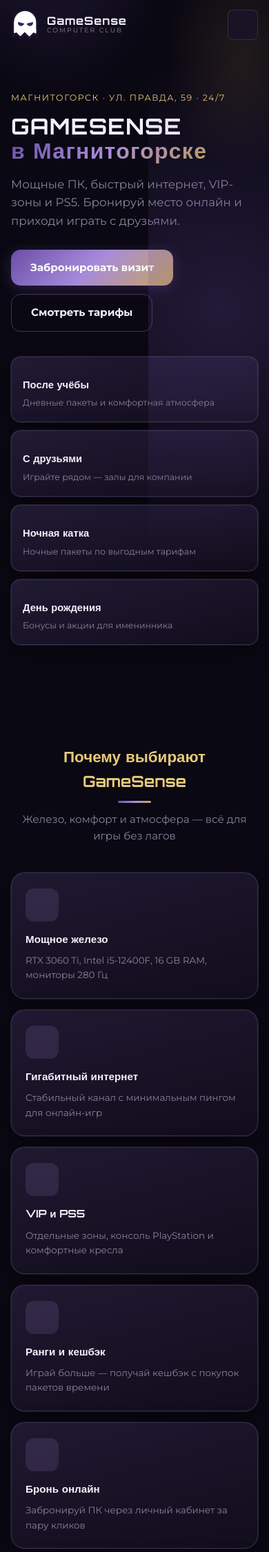
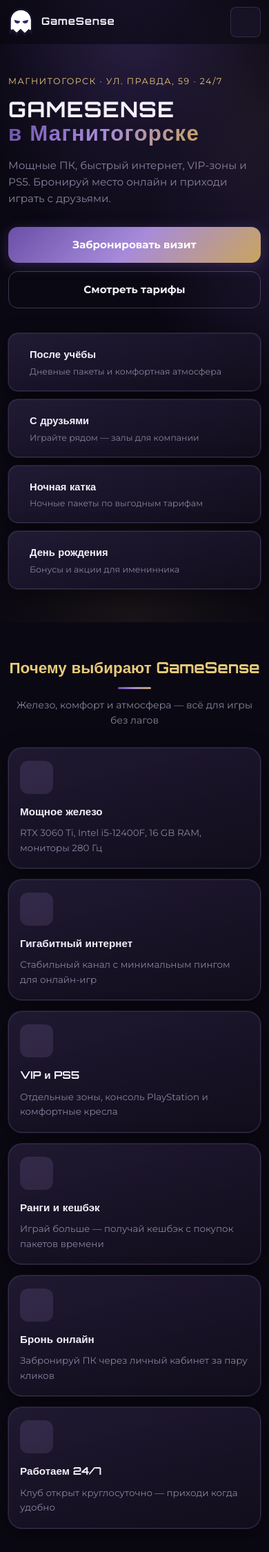
Before and after one commit to Koj10/landing, a Flask app: page / in a window 390 px wide. Shown: the top 2250 px of the page at 69% size. Run offline with Flask 3, Linux system fonts and the light colour scheme; some libraries are stand-ins or nearby versions.

Commit message:
Аддаптация

```diff
--- a/static/css/landing.css
+++ b/static/css/landing.css
@@ -18,11 +18,18 @@
 	--header-height: 72px;
 	--transition: 0.25s cubic-bezier(0.4, 0, 0.2, 1);
 	--container: 1180px;
+	--safe-top: env(safe-area-inset-top, 0px);
+	--safe-right: env(safe-area-inset-right, 0px);
+	--safe-bottom: env(safe-area-inset-bottom, 0px);
+	--safe-left: env(safe-area-inset-left, 0px);
 }
 
 *, *::before, *::after { box-sizing: border-box; }
 
-html { scroll-behavior: smooth; }
+html {
+	scroll-behavior: smooth;
+	-webkit-text-size-adjust: 100%;
+}
 
 body.landing-body {
 	margin: 0;
@@ -31,6 +38,8 @@ body.landing-body {
 	color: var(--white);
 	line-height: 1.6;
 	min-height: 100vh;
+	overflow-x: clip;
+	-webkit-tap-highlight-color: transparent;
 }
 
 body.landing-body::before {
@@ -39,8 +48,8 @@ body.landing-body::before {
 	inset: 0;
 	pointer-events: none;
 	background:
-		radial-gradient(ellipse 80% 50% at 20% -10%, rgba(107, 79, 168, 0.22), transparent 55%),
-		radial-gradient(ellipse 60% 40% at 90% 10%, rgba(201, 165, 92, 0.12), transparent 50%);
+		radial-gradient(ellipse 80% 50% at 20% -10%, rgba(107, 79, 168, 0.18), transparent 55%),
+		radial-gradient(ellipse 60% 40% at 90% 10%, rgba(201, 165, 92, 0.08), transparent 50%);
 	z-index: -1;
 }
 
@@ -247,19 +272,31 @@ a:hover { color: var(--gold-light); }
 	position: relative;
 	padding: 48px 0 72px;
 	overflow: hidden;
+	isolation: isolate;
 }
 
-.landing-hero__glow {
+.landing-hero::before,
+.landing-hero::after {
+	content: "";
 	position: absolute;
-	top: -20%;
-	right: -10%;
-	width: 55%;
-	height: 120%;
-	background: radial-gradient(circle, rgba(107, 79, 168, 0.25), transparent 65%);
+	inset: 0;
 	pointer-events: none;
+	z-index: 0;
+}
+
+.landing-hero::before {
+	background:
+		radial-gradient(ellipse 90% 70% at 82% 18%, rgba(107, 79, 168, 0.32), transparent 62%),
+		radial-gradient(ellipse 70% 55% at 12% 22%, rgba(107, 79, 168, 0.14), transparent 58%);
+}
+
+.landing-hero::after {
+	background: radial-gradient(ellipse 80% 45% at 50% 110%, rgba(201, 165, 92, 0.1), transparent 62%);
 }
 
 .landing-hero__grid {
+	position: relative;
+	z-index: 1;
 	display: grid;
 	grid-template-columns: 1.05fr 0.95fr;
 	gap: 36px;
@@ -811,17 +863,222 @@ a:hover { color: var(--gold-light); }
 
 /* Responsive */
 @media (max-width: 960px) {
-	.landing-nav, .landing-header__cta { display: none; }
-	.landing-burger { display: inline-flex; align-items: center; justify-content: center; }
+	.landing-nav,
+	.landing-header__cta { display: none; }
+
+	.landing-burger {
+		display: inline-flex;
+		align-items: center;
+		justify-content: center;
+	}
+
 	.landing-hero__grid { grid-template-columns: 1fr; }
 	.landing-features { grid-template-columns: repeat(2, minmax(0, 1fr)); }
+	.landing-pricing-grid { grid-template-columns: 1fr; }
+	.landing-gallery { grid-template-columns: repeat(2, minmax(0, 1fr)); }
 	.landing-footer__grid { grid-template-columns: 1fr; }
+	.landing-promo-grid { grid-template-columns: repeat(2, minmax(0, 1fr)); }
+}
+
+@media (max-width: 768px) {
+	:root { --header-height: 64px; }
+
+	body.landing-body::before {
+		background:
+			radial-gradient(ellipse 100% 60% at 50% -8%, rgba(107, 79, 168, 0.16), transparent 58%),
+			radial-gradient(ellipse 80% 45% at 100% 20%, rgba(201, 165, 92, 0.06), transparent 52%);
+	}
+
+	.landing-header {
+		height: calc(var(--header-height) + var(--safe-top));
+		padding-top: var(--safe-top);
+	}
+
+	.landing-container,
+	.landing-container--narrow {
+		width: min(var(--container), calc(100% - 24px));
+	}
+
+	.landing-brand__logo { width: 36px; }
+
+	.landing-brand__name { font-size: 0.92rem; }
+
+	.landing-hero {
+		padding: 32px 0 48px;
+	}
+
+	.landing-hero::before {
+		background:
+			radial-gradient(ellipse 110% 80% at 50% -5%, rgba(107, 79, 168, 0.26), transparent 58%),
+			radial-gradient(ellipse 85% 60% at 100% 35%, rgba(107, 79, 168, 0.18), transparent 55%);
+	}
+
+	.landing-hero::after {
+		background: radial-gradient(ellipse 100% 50% at 50% 100%, rgba(201, 165, 92, 0.08), transparent 60%);
+	}
+
+	.landing-hero__title {
+		font-size: clamp(1.75rem, 8vw, 2.4rem);
+	}
+
+	.landing-hero__lead {
+		font-size: 0.95rem;
+		max-width: none;
+	}
+
+	.landing-hero__actions {
+		flex-direction: column;
+		align-items: stretch;
+	}
+
+	.landing-hero__actions .landing-btn {
+		width: 100%;
+	}
+
+	.landing-section {
+		padding: 48px 0;
+	}
+
+	.landing-section__head {
+		margin-bottom: 28px;
+	}
+
+	.landing-section__sub {
+		font-size: 0.88rem;
+	}
+
+	.landing-tabs {
+		width: 100%;
+	}
+
+	.landing-tab {
+		flex: 1;
+		text-align: center;
+		padding: 12px 16px;
+	}
+
+	.landing-price-card {
+		padding: 18px 16px;
+	}
+
+	.landing-price-list li {
+		font-size: 0.82rem;
+		padding: 10px;
+	}
+
+	.landing-cta {
+		padding: 40px 0;
+	}
+
+	.landing-cta h2 {
+		font-size: 1.35rem;
+	}
+
+	.landing-cta__inner .landing-btn {
+		width: 100%;
+	}
+
+	.landing-footer {
+		padding: 40px 0 24px;
+	}
+
+	.landing-footer__list li {
+		word-break: break-word;
+	}
 }
 
 @media (max-width: 640px) {
-	.landing-hero__cards { grid-template-columns: 1fr; }
+	.landing-brand__sub { display: none; }
+
+	.landing-hero__cards {
+		grid-template-columns: 1fr;
+	}
+
 	.landing-features,
 	.landing-pricing-grid,
-	.landing-gallery { grid-template-columns: 1fr; }
-	.landing-cta__inner { flex-direction: column; text-align: center; }
+	.landing-gallery,
+	.landing-promo-grid {
+		grid-template-columns: 1fr;
+	}
+
+	.landing-feature {
+		padding: 18px 16px;
+	}
+
+	.landing-mini-card {
+		display: grid;
+		grid-template-columns: auto 1fr;
+		grid-template-rows: auto auto;
+		column-gap: 14px;
+		align-items: start;
+	}
+
+	.landing-mini-card i {
+		grid-row: 1 / span 2;
+		margin-bottom: 0;
+		align-self: center;
+	}
+
+	.landing-mini-card h3 {
+		margin-bottom: 4px;
+	}
+
+	.landing-faq__item summary {
+		padding: 14px 16px;
+		font-size: 0.9rem;
+		line-height: 1.4;
+		padding-right: 12px;
+	}
+
+	.landing-faq__item p {
+		padding: 0 16px 14px;
+		font-size: 0.86rem;
+	}
+
+	.landing-cta__inner {
+		flex-direction: column;
+		text-align: center;
+	}
+
+	.landing-page {
+		padding: calc(var(--header-height) + 24px) 0 48px;
+	}
+
+	.landing-prose {
+		padding: calc(var(--header-height) + 24px) 12px 48px;
+	}
 }
+
+@media (max-width: 380px) {
+	.landing-container,
+	.landing-container--narrow {
+		width: calc(100% - 20px);
+	}
+
+	.landing-btn--lg {
+		padding: 13px 18px;
+		font-size: 0.88rem;
+	}
+
+	.landing-price-list li {
+		flex-direction: column;
+		align-items: stretch;
+		gap: 4px;
+	}
+
+	.landing-price-list li strong {
+		align-self: flex-end;
+	}
+}
+
+@media (min-width: 641px) and (max-width: 960px) {
+	.landing-promo-grid {
+		grid-template-columns: repeat(2, minmax(0, 1fr));
+	}
+}
+
+@media (min-width: 961px) {
+	.landing-promo-grid {
+		grid-template-columns: repeat(auto-fit, minmax(280px, 1fr));
+	}
+}
--- a/templates/base.html
+++ b/templates/base.html
@@ -2,10 +2,10 @@
 <html lang="ru">
 <head>
 	<meta charset="UTF-8">
-	<meta name="viewport" content="width=device-width, initial-scale=1.0">
+	<meta name="viewport" content="width=device-width, initial-scale=1.0, viewport-fit=cover">
 	<title>{% block title %}GameSense — компьютерный клуб{% endblock %}</title>
 	<meta name="description" content="{% block description %}Компьютерный клуб GameSense в Магнитогорске: мощные ПК, VIP-зоны, бронь онлайн. ул. Правда, 59. Работаем 24/7.{% endblock %}">
-	<link rel="stylesheet" href="{{ url_for('static', filename='css/landing.css') }}?v=2.2">
+	<link rel="stylesheet" href="{{ url_for('static', filename='css/landing.css') }}?v=2.4">
 	<link rel="preconnect" href="https://fonts.googleapis.com">
 	<link rel="preconnect" href="https://fonts.gstatic.com" crossorigin>
 	<link href="https://fonts.googleapis.com/css2?family=Montserrat:ital,wght@0,100..900;1,100..900&family=Orbitron:wght@400..900&display=swap" rel="stylesheet">
@@ -16,7 +16,7 @@
 	{% include 'partials/header.html' %}
 	<main>{% block content %}{% endblock %}</main>
 	{% include 'partials/footer.html' %}
-	<script src="{{ url_for('static', filename='js/script.js') }}?v=2.0" defer></script>
+	<script src="{{ url_for('static', filename='js/script.js') }}?v=2.1" defer></script>
 	{% block scripts %}{% endblock %}
 </body>
 </html>
--- a/templates/index.html
+++ b/templates/index.html
@@ -2,7 +2,6 @@
 {% block title %}Компьютерный клуб Магнитогорск — GameSense | Игровые ПК, бронь онлайн{% endblock %}
 {% block content %}
 <section class="landing-hero">
-	<div class="landing-hero__glow"></div>
 	<div class="landing-container landing-hero__grid">
 		<div class="landing-hero__content">
 			<p class="landing-hero__eyebrow">Магнитогорск · ул. Правда, 59 · 24/7</p>
--- a/templates/partials/header.html
+++ b/templates/partials/header.html
@@ -16,13 +16,13 @@
 			<a href="/#contact" class="landing-nav__link">Контакты</a>
 		</nav>
 		<a href="{{ app_url }}/login" class="landing-btn landing-btn--primary landing-header__cta">Забронировать</a>
-		<button type="button" class="landing-burger" aria-label="Меню" data-mobile-menu-open>
+		<button type="button" class="landing-burger" aria-label="Меню" aria-expanded="false" data-mobile-menu-open>
 			<i class="iconoir-menu"></i>
 		</button>
 	</div>
 </header>
 
-<div class="landing-mobile-menu" data-mobile-menu hidden>
+<div class="landing-mobile-menu" data-mobile-menu aria-hidden="true">
 	<div class="landing-mobile-menu__panel">
 		<button type="button" class="landing-mobile-menu__close" aria-label="Закрыть" data-mobile-menu-close>
 			<i class="iconoir-xmark"></i>
```
Also changed, not shown: other parts of static/css/landing.css (+38 -7 lines), static/js/script.js (+28 -4 lines).
